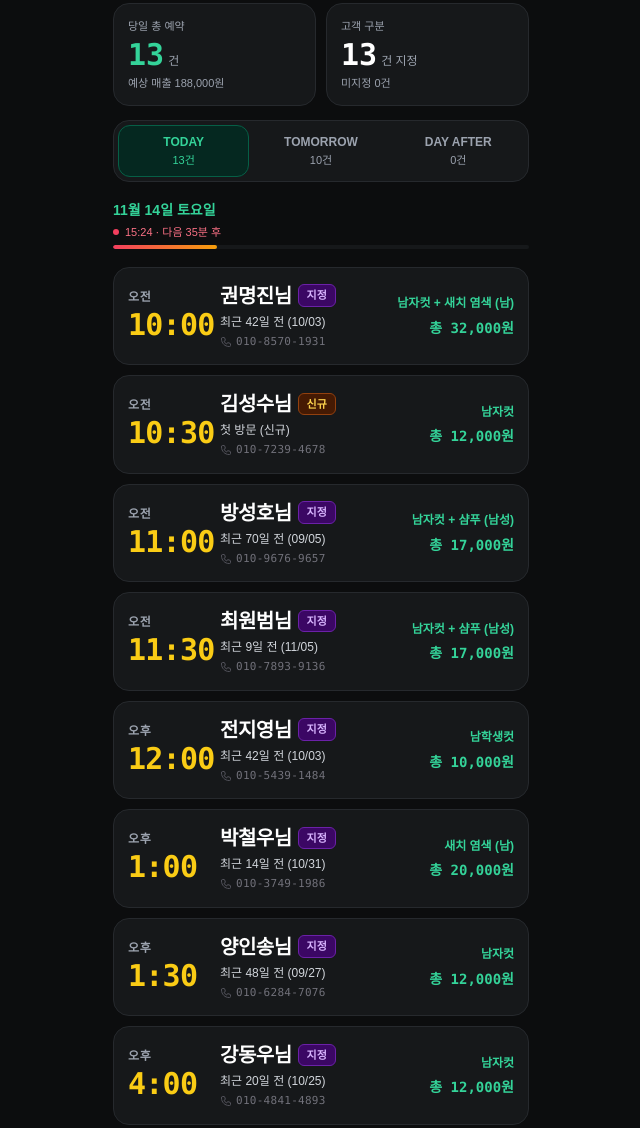
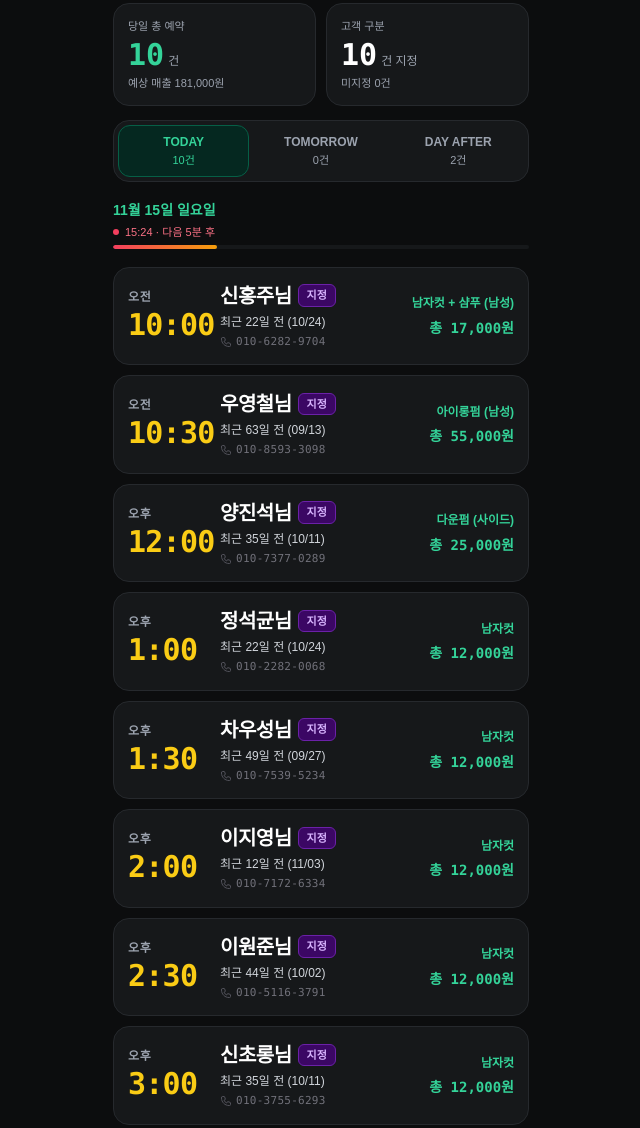
Before and after one commit to choseungyeon1010/locus-hair, a plain HTML site: page index.html in a window 1280 px wide. Shown: the part 223-1351 px from the top of the page, without its empty margins (319-959 px from the left). Drawn offline with nearby package versions, Linux system fonts and the light colour scheme; a web font is replaced by a local one.

Commit message:
chore: sync 2026-11-15~17 reservations (류근우, 장효섭 added)

```diff
--- a/index.html
+++ b/index.html
@@ -143,21 +143,21 @@
     <div class="grid grid-cols-3 gap-1.5 p-1 bg-dark-card border border-dark-border rounded-2xl text-xs font-semibold">
       <button id="dayTab-today" onclick="setDay('today')" class="py-2 rounded-xl text-center transition font-bold bg-emerald-950/80 text-emerald-400 border border-emerald-800">
         <div>TODAY</div>
-        <div class="text-[11px] font-normal mt-0.5" id="todayTabCount">13건</div>
+        <div class="text-[11px] font-normal mt-0.5" id="todayTabCount">10건</div>
       </button>
       <button id="dayTab-tomorrow" onclick="setDay('tomorrow')" class="py-2 rounded-xl text-center text-gray-400 hover:text-gray-200 transition">
         <div>TOMORROW</div>
-        <div class="text-[11px] font-normal mt-0.5" id="tomorrowTabCount">6건</div>
+        <div class="text-[11px] font-normal mt-0.5" id="tomorrowTabCount">0건</div>
       </button>
       <button id="dayTab-dayafter" onclick="setDay('dayafter')" class="py-2 rounded-xl text-center text-gray-400 hover:text-gray-200 transition">
         <div>DAY AFTER</div>
-        <div class="text-[11px] font-normal mt-0.5" id="dayafterTabCount">0건</div>
+        <div class="text-[11px] font-normal mt-0.5" id="dayafterTabCount">2건</div>
       </button>
     </div>
 
     <!-- Current Date Heading & Timeline Bar -->
     <div class="pt-1">
-      <div class="text-sm font-bold text-emerald-400" id="currentSectionDate">11월 14일 토요일</div>
+      <div class="text-sm font-bold text-emerald-400" id="currentSectionDate">11월 15일 일요일</div>
 
       <!-- Red dot progress indicator line -->
       <div class="flex items-center justify-between text-[11px] text-rose-400 mt-1 mb-1">
@@ -179,45 +179,32 @@
   </main>
 
   <script>
-    // Embedded Data Feed: HandSOS CRM 실측 기준 (11/14 토 13건, 11/15 일 7건, 11/16 월 0건)
+    // Embedded Data Feed: HandSOS CRM 실측 기준 (11/15 일 10건, 11/16 월 0건, 11/17 화 2건)
     const DATA = {
       today: {
-        dateLabel: "11월 14일 토요일",
+        dateLabel: "11월 15일 일요일",
         reservations: [
-          {"id": 101, "period": "오전", "time": "10:00", "name": "권명진님", "service": "남자컷 + 새치 염색 (남)", "price": 32000, "status": "pending", "phone": "010-8570-1931", "customerType": "지정", "visitInfo": "최근 42일 전 (10/03)", "memo": "", "bookingMemo": ""},
-          {"id": 102, "period": "오전", "time": "10:30", "name": "김성수님", "service": "남자컷", "price": 12000, "status": "pending", "phone": "010-7239-4678", "customerType": "신규/지정", "visitInfo": "첫 방문 (신규)", "memo": "", "bookingMemo": ""},
-          {"id": 103, "period": "오전", "time": "11:00", "name": "방성호님", "service": "남자컷 + 샴푸 (남성)", "price": 17000, "status": "pending", "phone": "010-9676-9657", "customerType": "지정", "visitInfo": "최근 70일 전 (09/05)", "memo": "", "bookingMemo": ""},
-          {"id": 104, "period": "오전", "time": "11:30", "name": "최원범님", "service": "남자컷 + 샴푸 (남성)", "price": 17000, "status": "pending", "phone": "010-7893-9136", "customerType": "지정", "visitInfo": "최근 9일 전 (11/05)", "memo": "", "bookingMemo": "네이버 예약건 · 미결제금액 17,000원 · 디자이너 지정"},
-          {"id": 105, "period": "오후", "time": "12:00", "name": "전지영님", "service": "남학생컷", "price": 10000, "status": "pending", "phone": "010-5439-1484", "customerType": "지정", "visitInfo": "최근 42일 전 (10/03)", "memo": "", "bookingMemo": ""},
-          {"id": 106, "period": "오후", "time": "1:00", "name": "박철우님", "service": "새치 염색 (남)", "price": 20000, "status": "pending", "phone": "010-3749-1986", "customerType": "지정", "visitInfo": "최근 14일 전 (10/31)", "memo": "", "bookingMemo": ""},
-          {"id": 107, "period": "오후", "time": "1:30", "name": "양인송님", "service": "남자컷", "price": 12000, "status": "pending", "phone": "010-6284-7076", "customerType": "지정", "visitInfo": "최근 48일 전 (09/27)", "memo": "", "bookingMemo": "네이버 예약건 · 미결제금액 12,000원"},
-          {"id": 108, "period": "오후", "time": "4:00", "name": "강동우님", "service": "남자컷", "price": 12000, "status": "pending", "phone": "010-4841-4893", "customerType": "지정", "visitInfo": "최근 20일 전 (10/25)", "memo": "", "bookingMemo": ""},
-          {"id": 109, "period": "오후", "time": "4:30", "name": "이연주님", "service": "남자컷", "price": 12000, "status": "pending", "phone": "010-8650-6371", "customerType": "지정", "visitInfo": "최근 55일 전 (09/20)", "memo": "", "bookingMemo": ""},
-          {"id": 110, "period": "오후", "time": "5:00", "name": "이연주님", "service": "남학생컷", "price": 10000, "status": "pending", "phone": "010-8650-6371", "customerType": "지정", "visitInfo": "최근 55일 전 (09/20)", "memo": "", "bookingMemo": ""},
-          {"id": 111, "period": "오후", "time": "5:30", "name": "천성철님", "service": "남자컷", "price": 12000, "status": "pending", "phone": "010-4544-7689", "customerType": "지정", "visitInfo": "최근 49일 전 (09/26)", "memo": "", "bookingMemo": ""},
-          {"id": 112, "period": "오후", "time": "6:00", "name": "이종인님", "service": "남학생컷", "price": 10000, "status": "pending", "phone": "010-8320-0945", "customerType": "지정", "visitInfo": "최근 22일 전 (10/23)", "memo": "어린이 입니다", "bookingMemo": "네이버 예약건 · 미결제금액 10,000원 · 디자이너 지정 · 요청사항: 어린이 입니다"},
-          {"id": 113, "period": "오후", "time": "6:30", "name": "유경민님", "service": "남자컷", "price": 12000, "status": "pending", "phone": "010-5003-1854", "customerType": "지정", "visitInfo": "최근 15일 전 (10/30)", "memo": "", "bookingMemo": ""}
+          {"id": 101, "period": "오전", "time": "10:00", "name": "신홍주님", "service": "남자컷 + 샴푸 (남성)", "price": 17000, "status": "pending", "phone": "010-6282-9704", "customerType": "지정", "visitInfo": "최근 22일 전 (10/24)", "memo": "", "bookingMemo": ""},
+          {"id": 102, "period": "오전", "time": "10:30", "name": "우영철님", "service": "아이롱펌 (남성)", "price": 55000, "status": "pending", "phone": "010-8593-3098", "customerType": "지정", "visitInfo": "최근 63일 전 (09/13)", "memo": "", "bookingMemo": "네이버 예약건 · 잔여금 N-Pay 현장결제 (55,000원) · 디자이너 지정"},
+          {"id": 103, "period": "오후", "time": "12:00", "name": "양진석님", "service": "다운펌 (사이드)", "price": 25000, "status": "pending", "phone": "010-7377-0289", "customerType": "지정", "visitInfo": "최근 35일 전 (10/11)", "memo": "", "bookingMemo": "네이버 예약건 · 미결제금액 25,000원 · 디자이너 지정"},
+          {"id": 104, "period": "오후", "time": "1:00", "name": "정석균님", "service": "남자컷", "price": 12000, "status": "pending", "phone": "010-2282-0068", "customerType": "지정", "visitInfo": "최근 22일 전 (10/24)", "memo": "", "bookingMemo": "네이버 예약건 · 미결제금액 12,000원 · 디자이너 지정"},
+          {"id": 105, "period": "오후", "time": "1:30", "name": "차우성님", "service": "남자컷", "price": 12000, "status": "pending", "phone": "010-7539-5234", "customerType": "지정", "visitInfo": "최근 49일 전 (09/27)", "memo": "", "bookingMemo": "네이버 예약건 · 미결제금액 12,000원 · 디자이너 지정"},
+          {"id": 106, "period": "오후", "time": "2:00", "name": "이지영님", "service": "남자컷", "price": 12000, "status": "pending", "phone": "010-7172-6334", "customerType": "지정", "visitInfo": "최근 12일 전 (11/03)", "memo": "", "bookingMemo": ""},
+          {"id": 107, "period": "오후", "time": "2:30", "name": "이원준님", "service": "남자컷", "price": 12000, "status": "pending", "phone": "010-5116-3791", "customerType": "지정", "visitInfo": "최근 44일 전 (10/02)", "memo": "", "bookingMemo": "네이버 예약건 · 잔여금 N-Pay 현장결제 (12,000원) · 디자이너 지정"},
+          {"id": 108, "period": "오후", "time": "3:00", "name": "신초롱님", "service": "남자컷", "price": 12000, "status": "pending", "phone": "010-3755-6293", "customerType": "지정", "visitInfo": "최근 35일 전 (10/11)", "memo": "", "bookingMemo": ""},
+          {"id": 109, "period": "오후", "time": "3:30", "name": "박찬호님", "service": "남자컷", "price": 12000, "status": "pending", "phone": "010-6799-9227", "customerType": "지정", "visitInfo": "최근 36일 전 (10/10)", "memo": "", "bookingMemo": "네이버 예약건 · 미결제금액 12,000원 · 디자이너 지정"},
+          {"id": 110, "period": "오후", "time": "5:00", "name": "박지훈님", "service": "남자컷", "price": 12000, "status": "pending", "phone": "010-7698-2364", "customerType": "지정", "visitInfo": "최근 28일 전 (10/18)", "memo": "", "bookingMemo": "네이버 예약건 · 미결제금액 12,000원 · 디자이너 지정"}
         ]
       },
       tomorrow: {
-        dateLabel: "11월 15일 일요일",
-        reservations: [
-          {"id": 201, "period": "오전", "time": "10:00", "name": "신홍주님", "service": "남자컷 + 샴푸 (남성)", "price": 17000, "status": "pending", "phone": "010-6282-9704", "customerType": "지정", "visitInfo": "최근 21일 전 (10/24)", "memo": "", "bookingMemo": ""},
-          {"id": 202, "period": "오전", "time": "10:30", "name": "우영철님", "service": "아이롱펌 (남성)", "price": 55000, "status": "pending", "phone": "010-8593-3098", "customerType": "지정", "visitInfo": "최근 62일 전 (09/13)", "memo": "", "bookingMemo": "네이버 예약건 · 잔여금 N-Pay 현장결제 (55,000원) · 디자이너 지정"},
-          {"id": 211, "period": "오후", "time": "12:00", "name": "양진석님", "service": "다운펌 (사이드)", "price": 25000, "status": "pending", "phone": "010-7377-0289", "customerType": "지정", "visitInfo": "최근 34일 전 (10/11)", "memo": "", "bookingMemo": "네이버 예약건 · 미결제금액 25,000원 · 디자이너 지정"},
-          {"id": 203, "period": "오후", "time": "1:00", "name": "정석균님", "service": "남자컷", "price": 12000, "status": "pending", "phone": "010-2282-0068", "customerType": "지정", "visitInfo": "최근 21일 전 (10/24)", "memo": "", "bookingMemo": "네이버 예약건 · 미결제금액 12,000원 · 디자이너 지정"},
-          {"id": 208, "period": "오후", "time": "1:30", "name": "차우성님", "service": "남자컷", "price": 12000, "status": "pending", "phone": "010-7539-5234", "customerType": "지정", "visitInfo": "최근 48일 전 (09/27)", "memo": "", "bookingMemo": "네이버 예약건 · 미결제금액 12,000원 · 디자이너 지정"},
-          {"id": 204, "period": "오후", "time": "2:00", "name": "이지영님", "service": "남자컷", "price": 12000, "status": "pending", "phone": "010-7172-6334", "customerType": "지정", "visitInfo": "최근 11일 전 (11/03)", "memo": "", "bookingMemo": ""},
-          {"id": 209, "period": "오후", "time": "2:30", "name": "이원준님", "service": "남자컷", "price": 12000, "status": "pending", "phone": "010-5116-3791", "customerType": "지정", "visitInfo": "최근 43일 전 (10/02)", "memo": "", "bookingMemo": "네이버 예약건 · 잔여금 N-Pay 현장결제 (12,000원) · 디자이너 지정"},
-          {"id": 205, "period": "오후", "time": "3:00", "name": "신초롱님", "service": "남자컷", "price": 12000, "status": "pending", "phone": "010-3755-6293", "customerType": "지정", "visitInfo": "최근 34일 전 (10/11)", "memo": "", "bookingMemo": ""},
-          {"id": 210, "period": "오후", "time": "3:30", "name": "박찬호님", "service": "남자컷", "price": 12000, "status": "pending", "phone": "010-6799-9227", "customerType": "지정", "visitInfo": "최근 35일 전 (10/10)", "memo": "", "bookingMemo": "네이버 예약건 · 미결제금액 12,000원 · 디자이너 지정"},
-          {"id": 207, "period": "오후", "time": "5:00", "name": "박지훈님", "service": "남자컷", "price": 12000, "status": "pending", "phone": "010-7698-2364", "customerType": "지정", "visitInfo": "최근 27일 전 (10/18)", "memo": "", "bookingMemo": "네이버 예약건 · 미결제금액 12,000원 · 디자이너 지정"}
-        ]
+        dateLabel: "11월 16일 월요일",
+        reservations: []
       },
       dayafter: {
-        dateLabel: "11월 16일 월요일",
+        dateLabel: "11월 17일 화요일",
         reservations: [
-
+          {"id": 301, "period": "오전", "time": "10:30", "name": "류근우님", "service": "남자컷 + 샴푸 (남성)", "price": 17000, "status": "pending", "phone": "010-5205-3027", "customerType": "지정", "visitInfo": "최근 40일 전 (10/06)", "memo": "", "bookingMemo": "네이버 예약건 · 미결제금액 17,000원 · 디자이너 지정"},
+          {"id": 302, "period": "오후", "time": "6:00", "name": "장효섭님", "service": "남자컷", "price": 12000, "status": "pending", "phone": "010-3656-8138", "customerType": "지정", "visitInfo": "최근 44일 전 (10/02)", "memo": "", "bookingMemo": "네이버 예약건 · 미결제금액 12,000원 · 디자이너 지정 (네이버 예약자명: 장효석)"}
         ]
       }
     };
```
